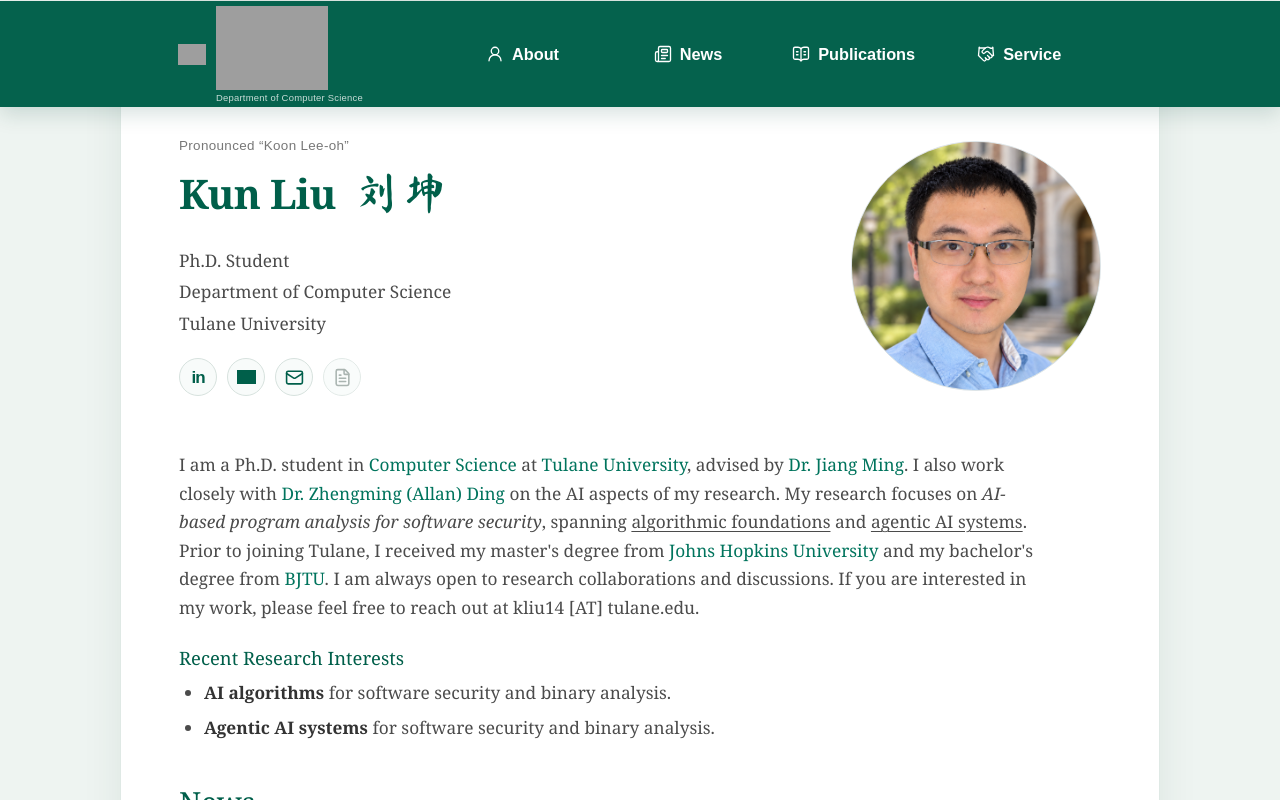
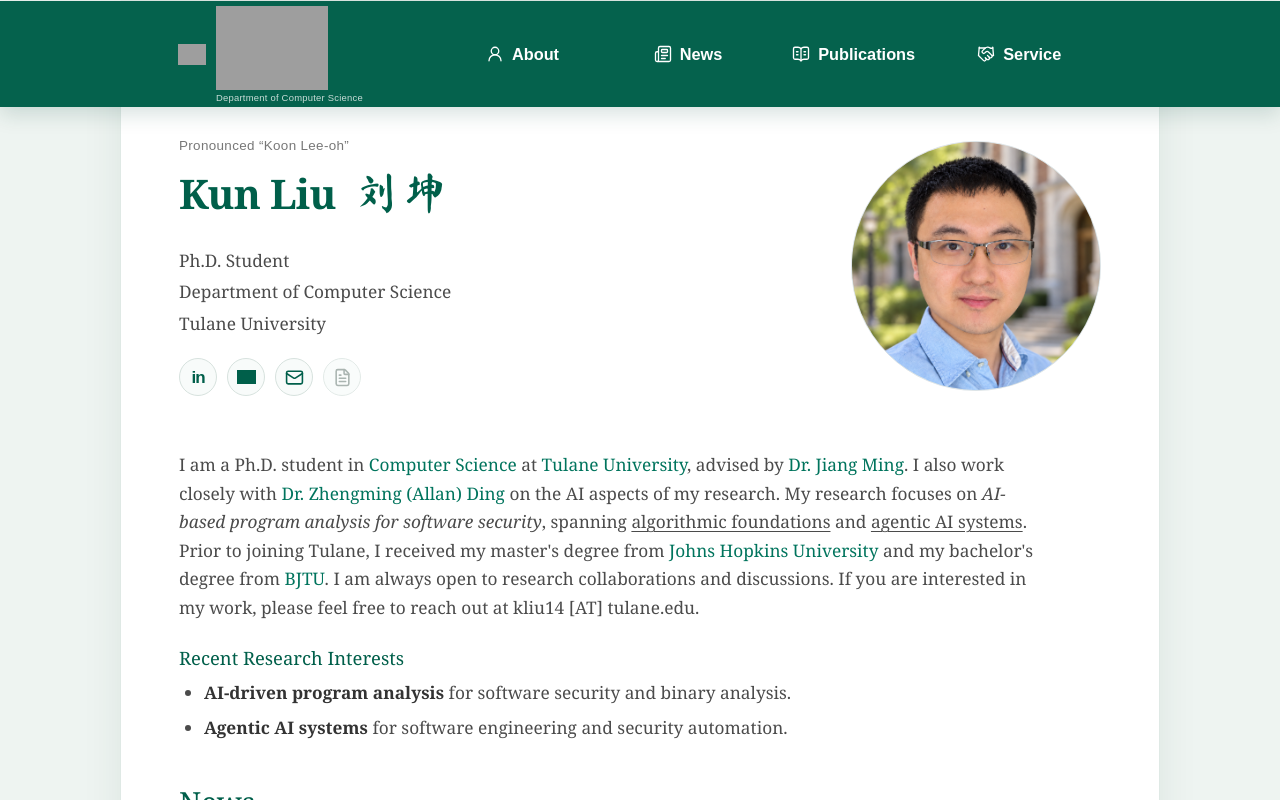
Before and after one commit to Ryan-hub-bit/ryan-hub-bit.github.io, a Next.js app: page / in a window 1280 px wide. Shown: the top 800 px of the page. Built offline with nearby package versions, Linux system fonts and the light colour scheme; grey boxes are pictures that could not be loaded.

Commit message:
Update recent research interests wording

```diff
--- a/app/page.tsx
+++ b/app/page.tsx
@@ -196,10 +196,10 @@ export default function Home() {
             <h2>Recent Research Interests</h2>
             <ul>
               <li>
-                <strong>AI algorithms</strong> for software security and binary analysis.
+                <strong>AI-driven program analysis</strong> for software security and binary analysis.
               </li>
               <li>
-                <strong>Agentic AI systems</strong> for software security and binary analysis.
+                <strong>Agentic AI systems</strong> for software engineering and security automation.
               </li>
             </ul>
           </div>
```
